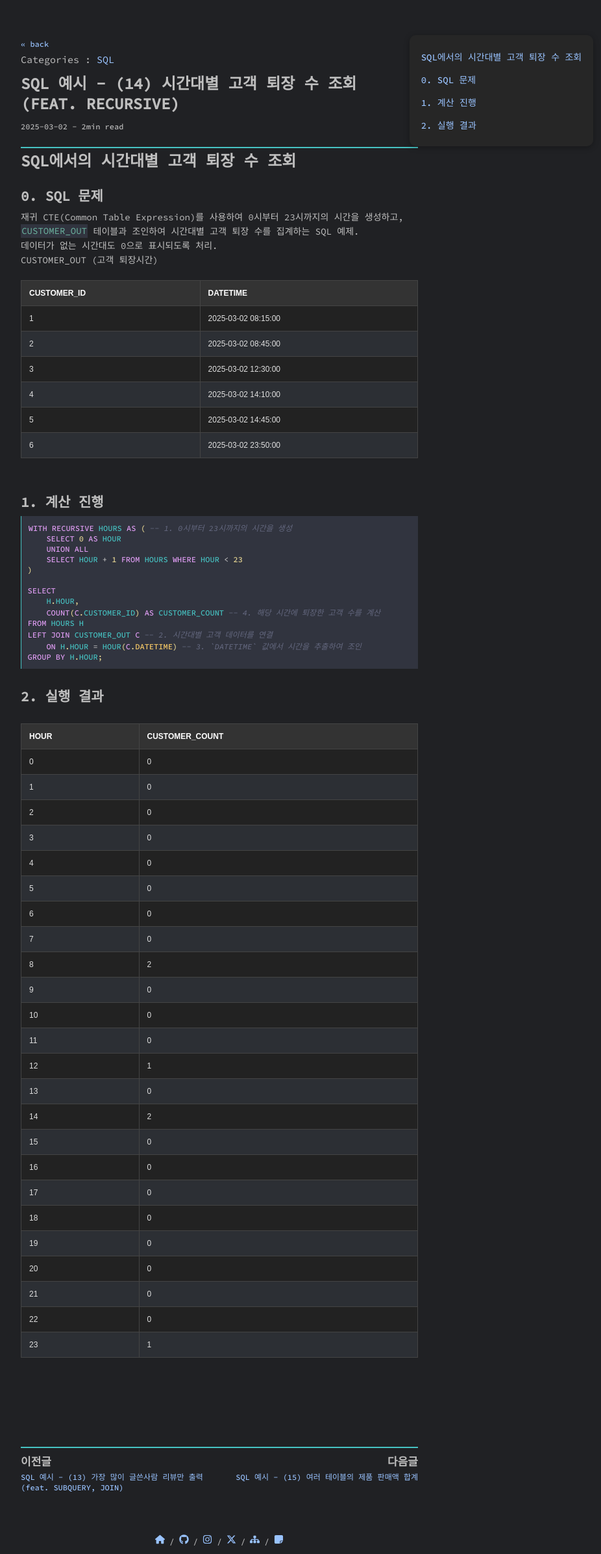
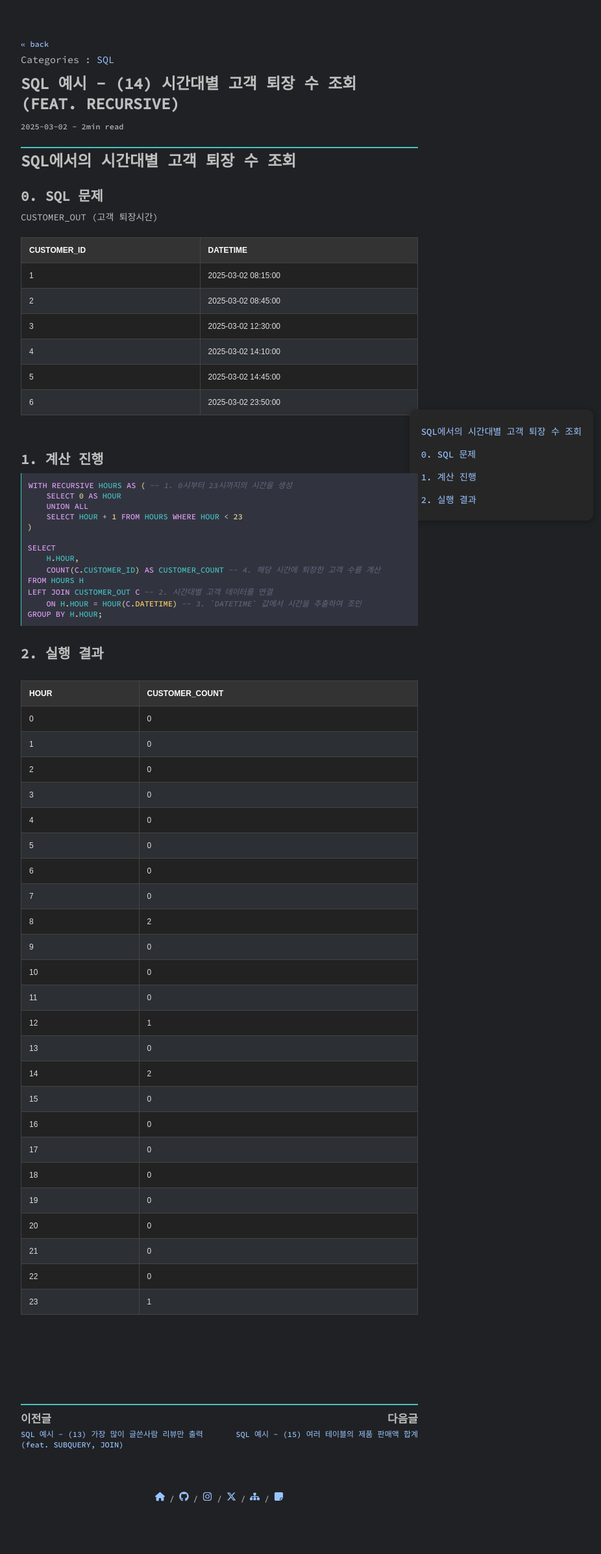
Before and after one commit to pozuhtuhv/pozuhtuhv.github.io, a Jekyll site: the page built from _posts/2025-03-02-sql-example-(14)-customer-out.md, in a window 1280 px wide. Shown: the whole page at 65% size, without its empty margins (302-1228 px from the left). Built offline with Jekyll 4.4.1, drawn with Linux system fonts in a browser that asks for light colours; some web fonts are replaced; comment, search, counter and statistics services are not loaded; after the commit the page ends 2325 px from its top, so only the background shows below that.

```diff
--- a/_layouts/post.html
+++ b/_layouts/post.html
@@ -10,7 +10,7 @@ ol#markdown-toc ::marker {
 
 #markdown-toc {
   position: fixed;
-  top: 6%;
+  top: 70%;
   right: 5%;
   max-height: 80vh;
   overflow-y: auto;
--- a/_posts/2025-03-02-sql-example-(14)-customer-out.md
+++ b/_posts/2025-03-02-sql-example-(14)-customer-out.md
@@ -22,13 +22,6 @@ tag: [sql, example, recursive]
 # SQL에서의 시간대별 고객 퇴장 수 조회
 
 ## 0. SQL 문제
-
-재귀 CTE(Common Table Expression)를 사용하여 0시부터 23시까지의 시간을 생성하고,<br>
-`CUSTOMER_OUT` 테이블과 조인하여 시간대별 고객 퇴장 수를 집계하는 SQL 예제.
-<br>
-
-데이터가 없는 시간대도 0으로 표시되도록 처리.
-<br>
 
 CUSTOMER_OUT (고객 퇴장시간)
 
--- a/_sass/_main.scss
+++ b/_sass/_main.scss
@@ -202,8 +202,7 @@ submain {
   flex-direction: column;
 }
 
-/* Flex Row */
-.flex-row-between {
+.m_description {
   display: flex;
   justify-content: space-between;
 }
--- a/index.html
+++ b/index.html
@@ -2,10 +2,7 @@
 layout: default
 ---
 <section id="intro">
-    <div class="flex-row-between">
-        <h1>{{ site.greetings }}</h1><a href="https://hits.sh/pozuhtuhv.github.io/"><img alt="Hits" style="padding-top: 6px;" src="https://hits.sh/pozuhtuhv.github.io.svg?view=today-total&style=flat-square"/></a></span>
-    </div>
-    <div>{{ site.description }}</div>
+        <div class="m_description">{{ site.description }} <a href="https://hits.sh/pozuhtuhv.github.io/"><img alt="Hits" style="padding-top: 6px;" src="https://hits.sh/pozuhtuhv.github.io.svg?view=today-total&style=flat-square"/></a></span></div>
     <div class="bio">
         <br>
         <!-- <p class="link-container"> -->
```
Also changed, not shown: _posts/2025-02-14-sql-example-(12)-timestampdiff.md (+1 -0 lines), categories.html (+1 -8 lines).
